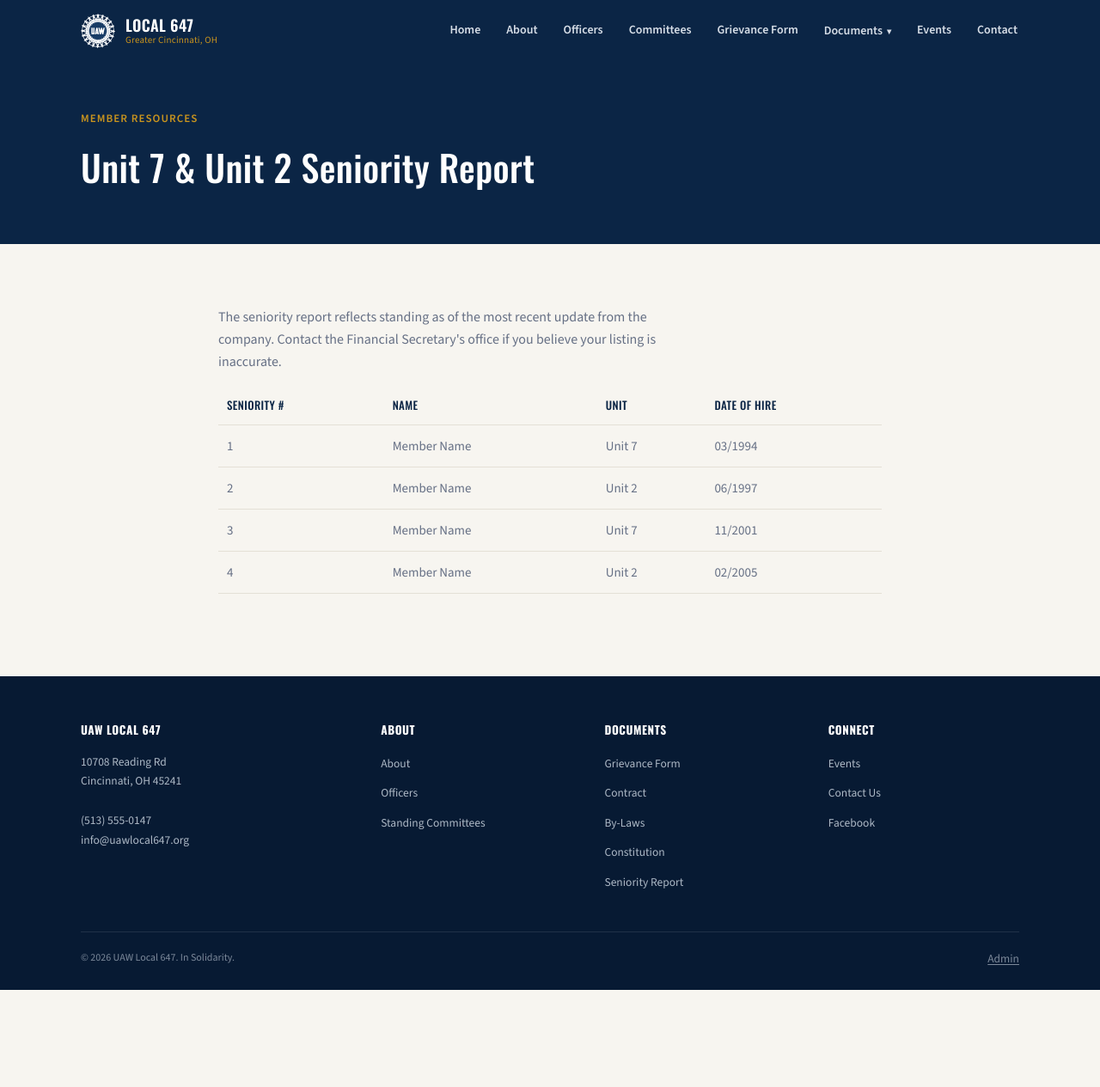
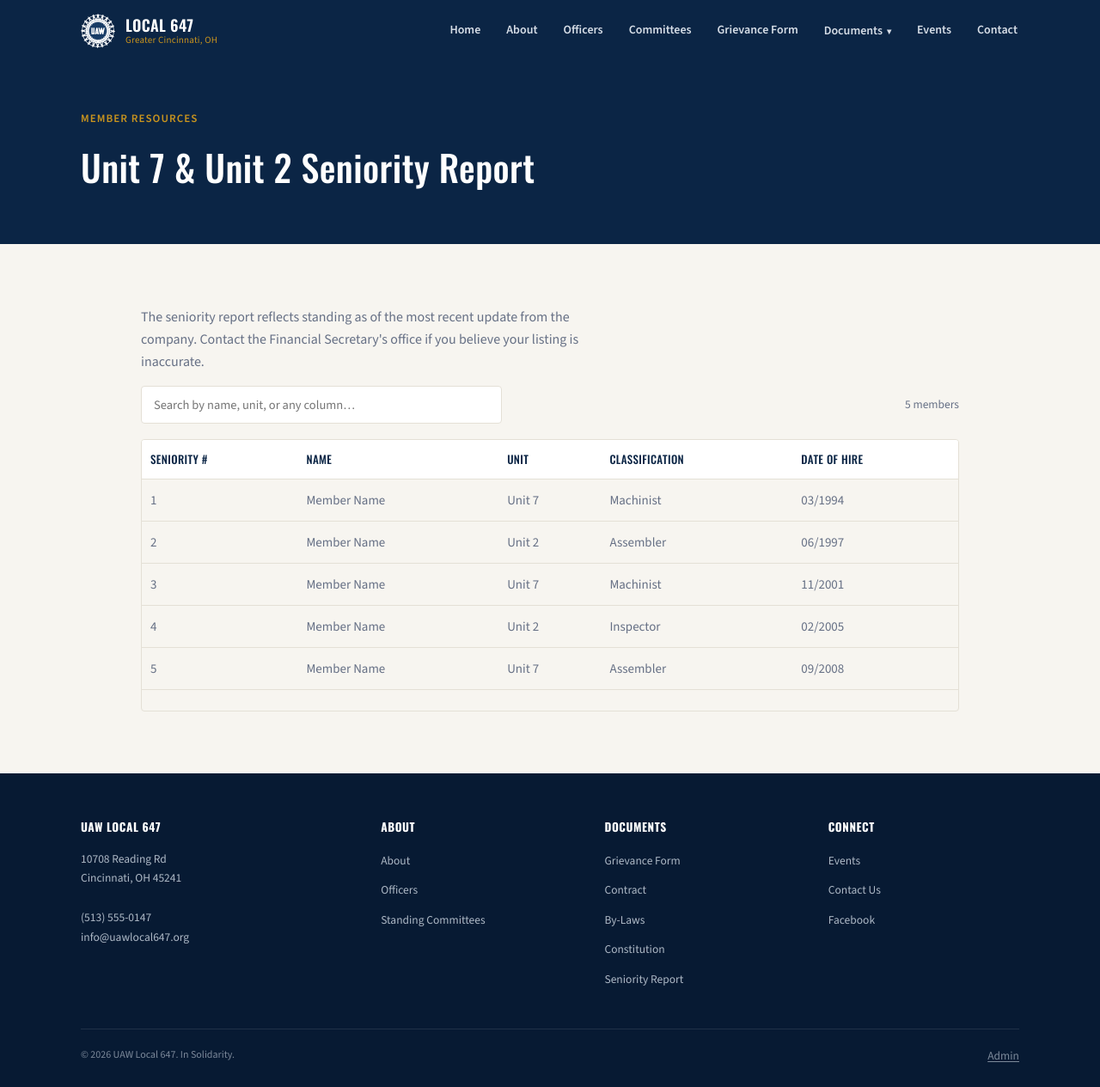
Before and after one commit to jeffinternet/uaw-647-mockup, a Jekyll site: the page built from seniority-report.html, in a window 1280 px wide and 1265 px high. Shown: the whole window at 86% size. Built offline with Jekyll 4.4.1, drawn with Linux system fonts in a browser that asks for light colours; some of the changed lines change nothing that is shown.

Commit message:
Enhance seniority report with search and loading features

```diff
--- a/seniority-report.html
+++ b/seniority-report.html
@@ -11,18 +11,144 @@
 </section>
 
 <section>
-  <div class="wrap content-page">
+  <div class="wrap content-page" style="max-width:1000px;">
+    <p>The seniority report reflects standing as of the most recent update from the company. Contact the Financial Secretary's office if you believe your listing is inaccurate.</p>
 
-      <p>The seniority report reflects standing as of the most recent update from the company. Contact the Financial Secretary's office if you believe your listing is inaccurate.</p>
-      <table class="simple-table">
-        <thead><tr><th>Seniority #</th><th>Name</th><th>Unit</th><th>Date of Hire</th></tr></thead>
-        <tbody>
-          <tr><td>1</td><td>Member Name</td><td>Unit 7</td><td>03/1994</td></tr>
-          <tr><td>2</td><td>Member Name</td><td>Unit 2</td><td>06/1997</td></tr>
-          <tr><td>3</td><td>Member Name</td><td>Unit 7</td><td>11/2001</td></tr>
-          <tr><td>4</td><td>Member Name</td><td>Unit 2</td><td>02/2005</td></tr>
-        </tbody>
+    <div class="seniority-toolbar">
+      <input type="text" id="seniority-search" placeholder="Search by name, unit, or any column…" autocomplete="off">
+      <span id="seniority-count" class="seniority-count"></span>
+    </div>
+
+    <div id="seniority-status" class="placeholder-note">Loading the seniority report…</div>
+
+    <div id="seniority-table-wrap" class="seniority-table-wrap" hidden>
+      <table class="simple-table seniority-table" id="seniority-table">
+        <thead id="seniority-thead"></thead>
+        <tbody id="seniority-tbody"></tbody>
       </table>
-
+    </div>
   </div>
 </section>
+
+<script src="https://cdn.jsdelivr.net/npm/papaparse@5.4.1/papaparse.min.js"></script>
+<script>
+(() => {
+  // TODO: replace with the real published-CSV link from the union's Google Sheet.
+  // In Google Sheets: File → Share → Publish to web → choose the specific
+  // sheet/tab → format "Comma-separated values (.csv)" → Publish → copy the URL.
+  const SHEET_CSV_URL = '';
+
+  // Sample data shown until a real sheet is connected, so the page previews
+  // populated rather than empty.
+  const SAMPLE_CSV = `Seniority #,Name,Unit,Classification,Date of Hire
+1,Member Name,Unit 7,Machinist,03/1994
+2,Member Name,Unit 2,Assembler,06/1997
+3,Member Name,Unit 7,Machinist,11/2001
+4,Member Name,Unit 2,Inspector,02/2005
+5,Member Name,Unit 7,Assembler,09/2008`;
+
+  const statusEl = document.getElementById('seniority-status');
+  const wrapEl = document.getElementById('seniority-table-wrap');
+  const theadEl = document.getElementById('seniority-thead');
+  const tbodyEl = document.getElementById('seniority-tbody');
+  const searchEl = document.getElementById('seniority-search');
+  const countEl = document.getElementById('seniority-count');
+
+  let columns = [];
+  let rows = [];
+  let sortCol = null;
+  let sortDir = 1;
+
+  function render() {
+    const query = searchEl.value.trim().toLowerCase();
+    let visible = rows;
+
+    if (query) {
+      visible = rows.filter((row) =>
+        columns.some((col) => String(row[col] ?? '').toLowerCase().includes(query))
+      );
+    }
+
+    if (sortCol) {
+      visible = visible.slice().sort((a, b) => {
+        const av = a[sortCol] ?? '';
+        const bv = b[sortCol] ?? '';
+        const an = parseFloat(av);
+        const bn = parseFloat(bv);
+        const bothNumeric = !isNaN(an) && !isNaN(bn) && String(av).trim() !== '' && String(bv).trim() !== '';
+        const cmp = bothNumeric ? an - bn : String(av).localeCompare(String(bv));
+        return cmp * sortDir;
+      });
+    }
+
+    tbodyEl.innerHTML = visible
+      .map((row) => `<tr>${columns.map((col) => `<td>${escapeHtml(row[col] ?? '')}</td>`).join('')}</tr>`)
+      .join('');
+
+    countEl.textContent = query
+      ? `Showing ${visible.length} of ${rows.length} members`
+      : `${rows.length} members`;
+  }
+
+  function escapeHtml(str) {
+    return String(str)
+      .replaceAll('&', '&amp;')
+      .replaceAll('<', '&lt;')
+      .replaceAll('>', '&gt;');
+  }
+
+  function buildHeader() {
+    theadEl.innerHTML = `<tr>${columns
+      .map((col) => `<th data-col="${escapeHtml(col)}" class="sortable">${escapeHtml(col)}<span class="sort-arrow"></span></th>`)
+      .join('')}</tr>`;
+
+    theadEl.querySelectorAll('th.sortable').forEach((th) => {
+      th.addEventListener('click', () => {
+        const col = th.getAttribute('data-col');
+        if (sortCol === col) {
+          sortDir *= -1;
+        } else {
+          sortCol = col;
+          sortDir = 1;
+        }
+        theadEl.querySelectorAll('.sort-arrow').forEach((a) => (a.textContent = ''));
+        th.querySelector('.sort-arrow').textContent = sortDir === 1 ? ' ▲' : ' ▼';
+        render();
+      });
+    });
+  }
+
+  function handleData(csvText) {
+    const parsed = Papa.parse(csvText.trim(), { header: true, skipEmptyLines: true });
+    columns = parsed.meta.fields || [];
+    rows = parsed.data.filter((row) => Object.values(row).some((v) => String(v ?? '').trim() !== ''));
+
+    if (!columns.length || !rows.length) {
+      statusEl.textContent = 'The seniority report is currently empty.';
+      return;
+    }
+
+    buildHeader();
+    render();
+    statusEl.hidden = true;
+    wrapEl.hidden = false;
+  }
+
+  searchEl.addEventListener('input', render);
+
+  if (SHEET_CSV_URL) {
+    fetch(SHEET_CSV_URL)
+      .then((res) => {
+        if (!res.ok) throw new Error('Network response was not ok');
+        return res.text();
+      })
+      .then(handleData)
+      .catch(() => {
+        statusEl.textContent = 'Unable to load the seniority report right now. Please try again later.';
+      });
+  } else {
+    // No sheet connected yet — show sample data.
+    handleData(SAMPLE_CSV);
+  }
+})();
+</script>
```
